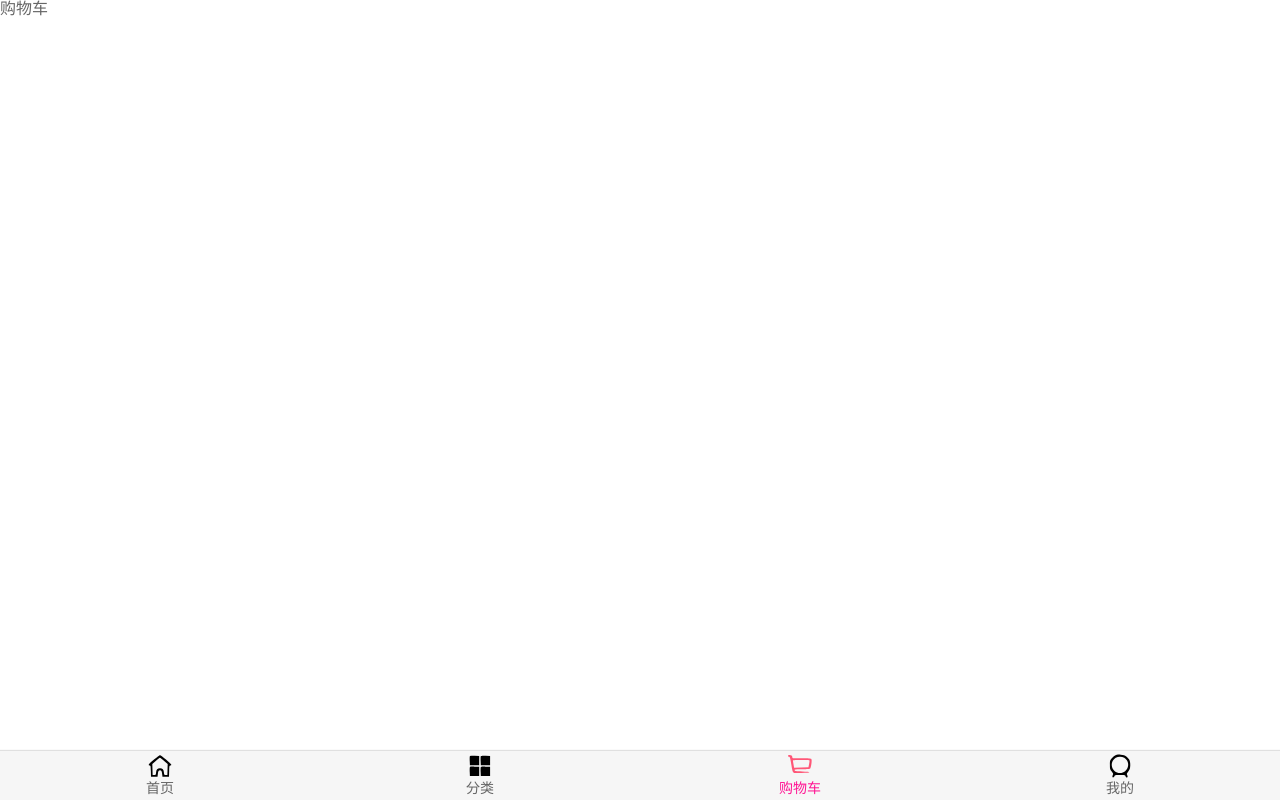
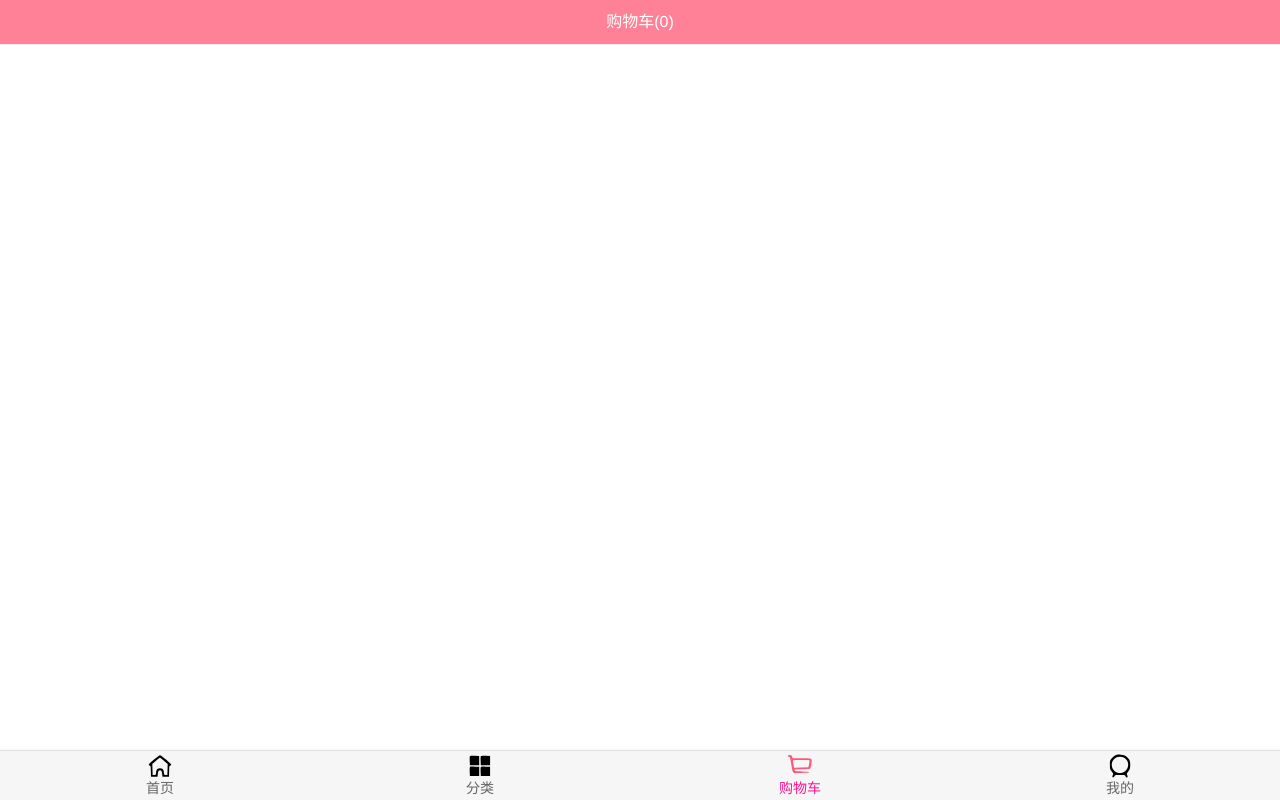
Before and after one commit to qxy2022/supermall, a Vue app: page /cart in a window 1280 px wide. Built offline with nearby package versions, Linux system fonts and the light colour scheme.

Commit message:
'购物车-导航栏vuex'

```diff
--- /dev/null
+++ b/src/store/getters.js
@@ -0,0 +1,5 @@
+export default {
+  cartLength(state) {
+    return state.cartList.length
+  }
+}
--- a/src/store/index.js
+++ b/src/store/index.js
@@ -1,7 +1,8 @@
 import Vue from "vue";
-import Vuex from 'vuex'
+import Vuex from 'vuex';
 import mutations from './mutations';
 import actions from './actions';
+import getters from './getters';
 
 Vue.use(Vuex)
 
@@ -12,7 +13,8 @@ const state = {
 const store = new Vuex.Store({
   state,
   mutations,
-  actions
+  actions,
+  getters
 })
 
 export default store
--- a/src/views/cart/Cart.vue
+++ b/src/views/cart/Cart.vue
@@ -1,27 +1,28 @@
 <template>
-  <div>
-    购物车
+  <div class="cart">
+    <NavBar class="nav-bar">
+      <template #center>购物车({{cartLength}})</template>
+    </NavBar>
  </div>
 </template>
 
 <script>
+import NavBar from '@/components/common/navbar/NavBar.vue';
+
+import { mapGetters } from 'vuex';
+
 export default {
-  name: 'Cart',
-  data() {
-    return {
-
+    name: "Cart",
+    components: { NavBar },
+    computed: {
+      ...mapGetters(['cartLength'])
     }
-  },
-  components:{
-  },
-  methods:{
-
-  },
-  mounted() {
-
-  },
- }
+}
 </script>
 
 <style scoped>
+  .nav-bar {
+    background-color: var(--color-tint);
+    color: #fff;
+  }
 </style>
```
